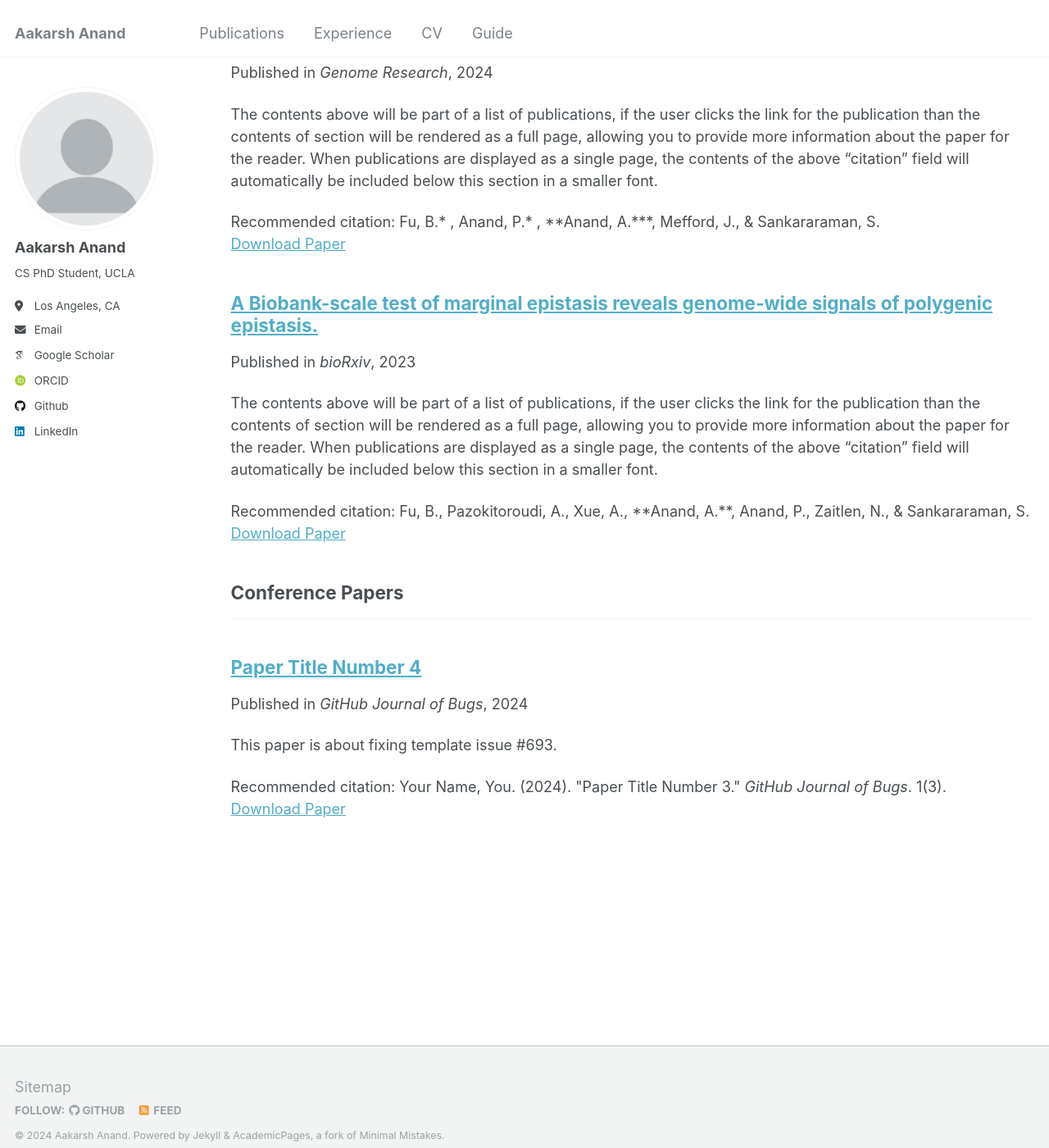
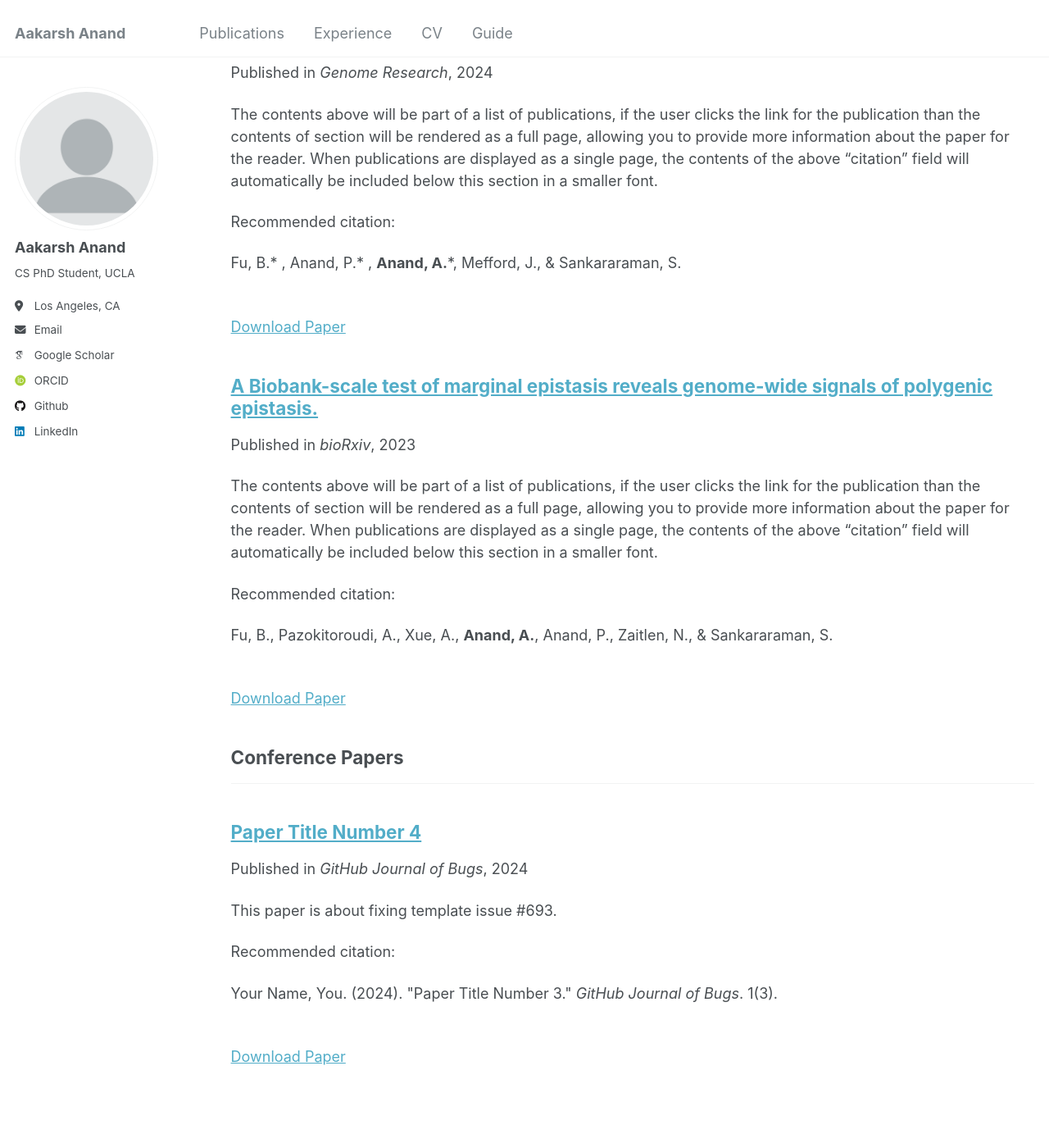
Before and after one commit to aakarsh-anand/aakarsh-anand.github.io, a Jekyll site: the page built from _pages/publications.html, in a window 1280 px wide and 1400 px high, scrolled down 308 px. Shown: the whole window at 82% size. Built offline with Jekyll 4.4.1, drawn with Linux system fonts in a browser that asks for light colours; some web fonts are replaced; part of the change alters nothing that is shown.

```diff
--- a/_includes/archive-single.html
+++ b/_includes/archive-single.html
@@ -53,13 +53,13 @@
     {% endif %}
 
     {% if post.citation and post.paperurl and post.slidesurl %}
-      <p>Recommended citation: {{ post.citation }}<br /><a href="{{ post.paperurl }}">Download Paper</a> | <a href="{{ post.slidesurl }}">Download Slides</a></p>
+      <p>Recommended citation: {{ post.citation | markdownify }}<br /><a href="{{ post.paperurl }}">Download Paper</a> | <a href="{{ post.slidesurl }}">Download Slides</a></p>
     {% elsif post.citation and post.paperurl %}
-      <p>Recommended citation: {{ post.citation }}<br /><a href="{{ post.paperurl }}">Download Paper</a></p>
+      <p>Recommended citation: {{ post.citation | markdownify }}<br /><a href="{{ post.paperurl }}">Download Paper</a></p>
     {% elsif post.citation and post.slidesurl %}
-      <p>Recommended citation: {{ post.citation }}<br /><a href="{{ post.slidesurl }}">Download Slides</a></p>
+      <p>Recommended citation: {{ post.citation | markdownify }}<br /><a href="{{ post.slidesurl }}">Download Slides</a></p>
     {% elsif post.citation %}
-      <p>Recommended citation: {{ post.citation }}</p>
+      <p>Recommended citation: {{ post.citation | markdownify }}</p>
     {% elsif post.paperurl %}
       <p><a href=" {{ post.paperurl }} ">Download Paper</a></p>
     {% elsif post.slidesurl %}
```
